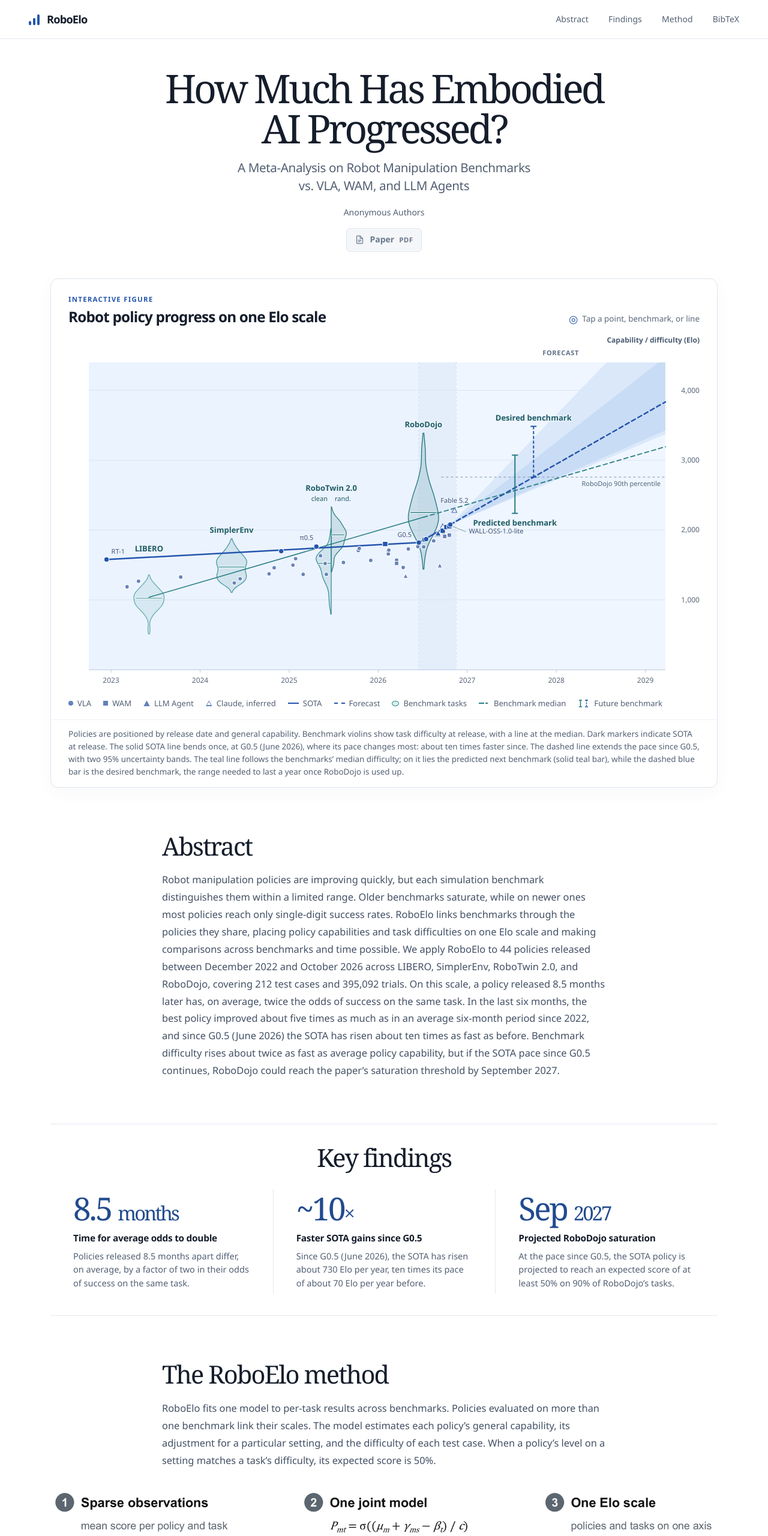
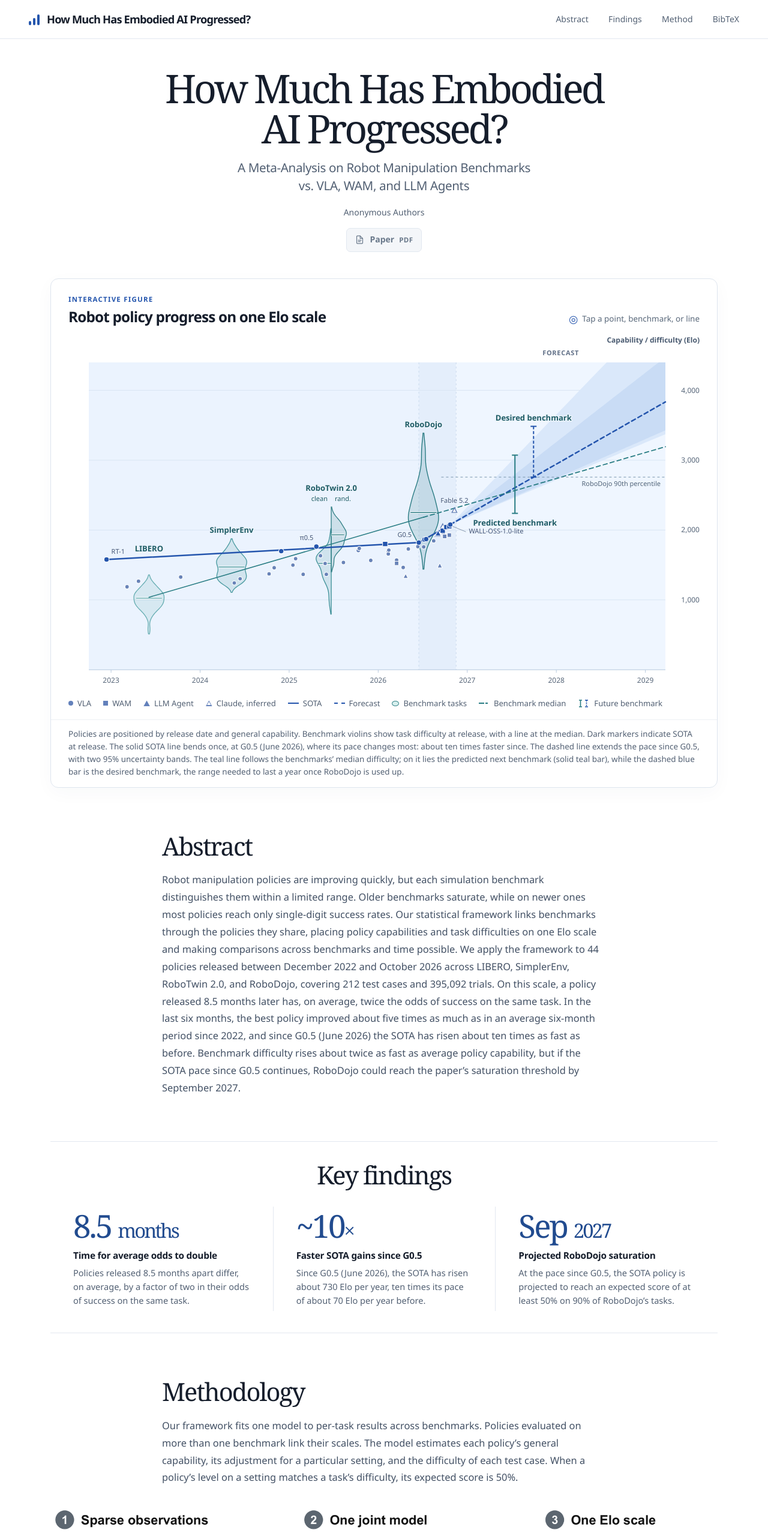
Before and after one commit to lalayang123456-ctrl/roboelo-web, a plain HTML site: page index.html in a window 1280 px wide. Shown: the top 2560 px of the page at 60% size. Drawn offline with Linux system fonts and the light colour scheme.

Commit message:
Stop naming the framework "RoboElo" on the page, as in the paper
- Title, header and footer: the paper's title instead of "RoboElo"
  (icon only on narrow screens, where the title would push the menu)
- "The RoboElo method" -> "Methodology"; abstract and method text say
  "our (statistical) framework"; meta description reworded
- BibTeX key anonymous2026roboelo -> anonymous2026embodied
The repository and asset file names keep the old name.

Co-Authored-By: Claude Opus 5.5 <noreply@anthropic.com>

```diff
--- a/index.html
+++ b/index.html
@@ -3,9 +3,9 @@
 <head>
   <meta charset="utf-8">
   <meta name="viewport" content="width=device-width, initial-scale=1">
-  <meta name="description" content="RoboElo measures the progress of robot manipulation policies and the difficulty of their benchmarks on one Elo scale.">
+  <meta name="description" content="Measuring the progress of robot manipulation policies and the difficulty of their benchmarks on one Elo scale.">
   <meta name="theme-color" content="#ffffff">
-  <title>RoboElo — How Much Has Embodied AI Progressed?</title>
+  <title>How Much Has Embodied AI Progressed?</title>
   <link rel="stylesheet" href="styles.css">
   <script defer src="assets/figure-data.js"></script>
   <script defer src="chart.js"></script>
@@ -14,7 +14,7 @@
   <a class="skip-link" href="#main">Skip to content</a>
   <header class="site-header">
     <div class="header-inner">
-      <a class="wordmark" href="#top"><span class="brand-mark" aria-hidden="true"><i></i><i></i><i></i></span>RoboElo</a>
+      <a class="wordmark" href="#top"><span class="brand-mark" aria-hidden="true"><i></i><i></i><i></i></span><span class="wordmark-text">How Much Has Embodied AI Progressed?</span></a>
       <nav aria-label="Page sections">
         <a href="#abstract">Abstract</a>
         <a href="#findings">Findings</a>
@@ -75,8 +75,8 @@
     <section class="reading section" id="abstract" aria-labelledby="abstract-title">
       <h2 id="abstract-title">Abstract</h2>
       <p>
-        Robot manipulation policies are improving quickly, but each simulation benchmark distinguishes them within a limited range. Older benchmarks saturate, while on newer ones most policies reach only single-digit success rates. RoboElo links benchmarks through the policies they share, placing policy capabilities and task difficulties on one Elo scale and making comparisons across benchmarks and time possible.
-        We apply RoboElo to 44 policies released between December 2022 and October 2026 across LIBERO, SimplerEnv, RoboTwin 2.0, and RoboDojo, covering 212 test cases and 395,092 trials. On this scale, a policy released 8.5 months later has, on average, twice the odds of success on the same task. In the last six months, the best policy improved about five times as much as in an average six-month period since 2022, and since G0.5 (June 2026) the SOTA has risen about ten times as fast as before. Benchmark difficulty rises about twice as fast as average policy capability, but if the SOTA pace since G0.5 continues, RoboDojo could reach the paper’s saturation threshold by September 2027.
+        Robot manipulation policies are improving quickly, but each simulation benchmark distinguishes them within a limited range. Older benchmarks saturate, while on newer ones most policies reach only single-digit success rates. Our statistical framework links benchmarks through the policies they share, placing policy capabilities and task difficulties on one Elo scale and making comparisons across benchmarks and time possible.
+        We apply the framework to 44 policies released between December 2022 and October 2026 across LIBERO, SimplerEnv, RoboTwin 2.0, and RoboDojo, covering 212 test cases and 395,092 trials. On this scale, a policy released 8.5 months later has, on average, twice the odds of success on the same task. In the last six months, the best policy improved about five times as much as in an average six-month period since 2022, and since G0.5 (June 2026) the SOTA has risen about ten times as fast as before. Benchmark difficulty rises about twice as fast as average policy capability, but if the SOTA pace since G0.5 continues, RoboDojo could reach the paper’s saturation threshold by September 2027.
       </p>
     </section>
 
@@ -103,8 +103,8 @@
 
     <section class="section method" id="method" aria-labelledby="method-title">
       <div class="reading">
-        <h2 id="method-title">The RoboElo method</h2>
-        <p>RoboElo fits one model to per-task results across benchmarks. Policies evaluated on more than one benchmark link their scales. The model estimates each policy’s general capability, its adjustment for a particular setting, and the difficulty of each test case. When a policy’s level on a setting matches a task’s difficulty, its expected score is 50%.</p>
+        <h2 id="method-title">Methodology</h2>
+        <p>Our framework fits one model to per-task results across benchmarks. Policies evaluated on more than one benchmark link their scales. The model estimates each policy’s general capability, its adjustment for a particular setting, and the difficulty of each test case. When a policy’s level on a setting matches a task’s difficulty, its expected score is 50%.</p>
       </div>
       <figure class="method-figure wide">
         <img src="assets/roboelo-method.png" width="1940" height="632" alt="Three panels show sparse observed scores, one joint model filling in missing scores, and policy levels and task difficulties aligned on a single Elo scale." loading="lazy" decoding="async">
@@ -117,7 +117,7 @@
         <h2 id="bibtex-title">BibTeX</h2>
         <button type="button" class="button copy-button" id="copy-bibtex">Copy BibTeX</button>
       </div>
-      <pre><code id="bibtex-text">@unpublished{anonymous2026roboelo,
+      <pre><code id="bibtex-text">@unpublished{anonymous2026embodied,
   title = {How Much Has Embodied {AI} Progressed? A Meta-Analysis on
            Robot Manipulation Benchmarks vs. {VLA}, {WAM}, and {LLM} Agents},
   author = {{Anonymous Authors}},
@@ -129,7 +129,7 @@
   </main>
 
   <footer class="site-footer">
-    <div class="header-inner"><span>RoboElo</span><a href="#top">Back to top</a></div>
+    <div class="header-inner"><span>How Much Has Embodied AI Progressed?</span><a href="#top">Back to top</a></div>
   </footer>
 </body>
 </html>
--- a/styles.css
+++ b/styles.css
@@ -169,6 +169,7 @@ figcaption { color: var(--muted); font-size: .84rem; line-height: 1.55; }
 
 @media (max-width: 520px) {
   .header-inner { padding-inline: 13px; min-height: 57px; gap: 10px; }
+  .wordmark-text { display: none; }   /* the paper's title is too long next to the menu; the icon stays */
   .site-header nav { gap: clamp(7px, 2.2vw, 12px); font-size: .75rem; }
   .hero { padding: 40px 20px 34px; }
   .hero h1 { font-size: clamp(2.5rem, 10.4vw, 3.3rem); }
```
